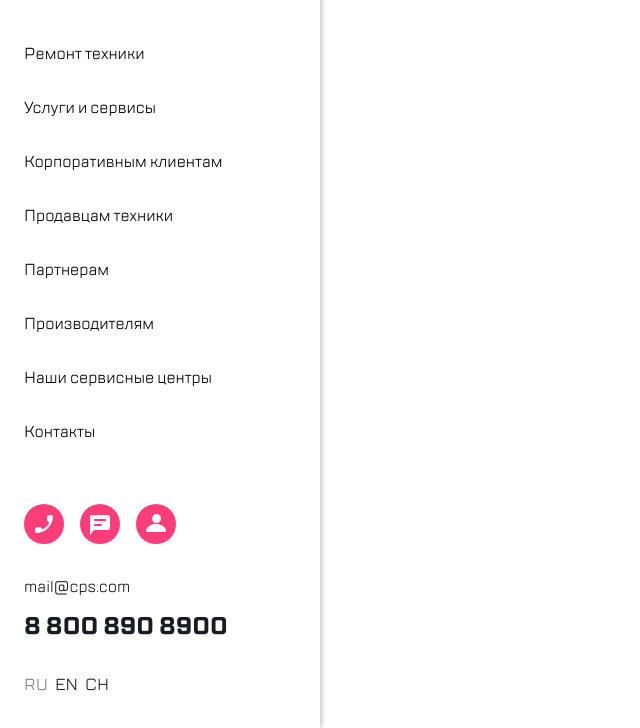
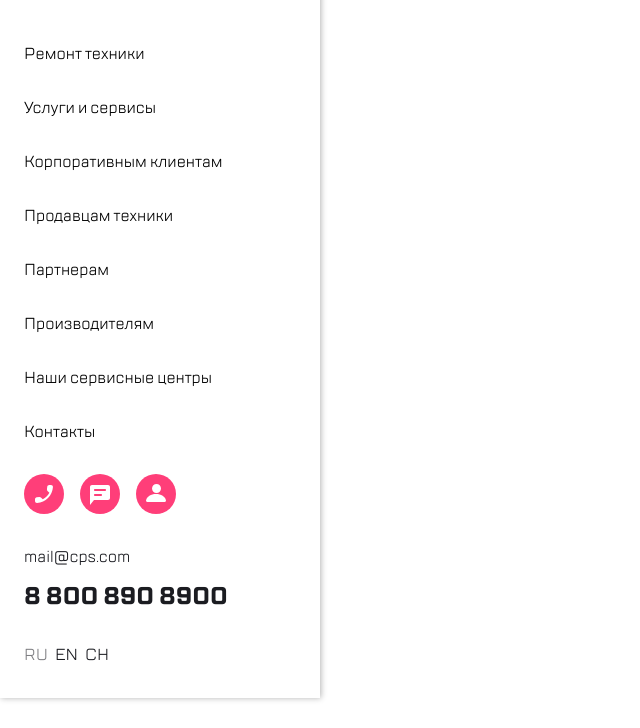
Before and after one commit to Artmani/expert-octo-spork, a plain HTML site: page menu.html in a window 1280 px wide. Both pictures are taken after a click on the label 44 px from the left and 44 px from the top of the page. Shown: the part 72-800 px from the top of the page, without its empty margins (0-640 px from the left). Drawn offline with Linux system fonts and the light colour scheme.

Commit message:
menu last

```diff
--- a/styles.css
+++ b/styles.css
@@ -449,7 +449,8 @@ body {
     top: 0;
     left: -320px;
     width: 320px;
-    height: 100%;
+    min-height: 770px;
+    max-height: 100%;
     margin: 0;
     padding: 0;
     list-style: none;
```
